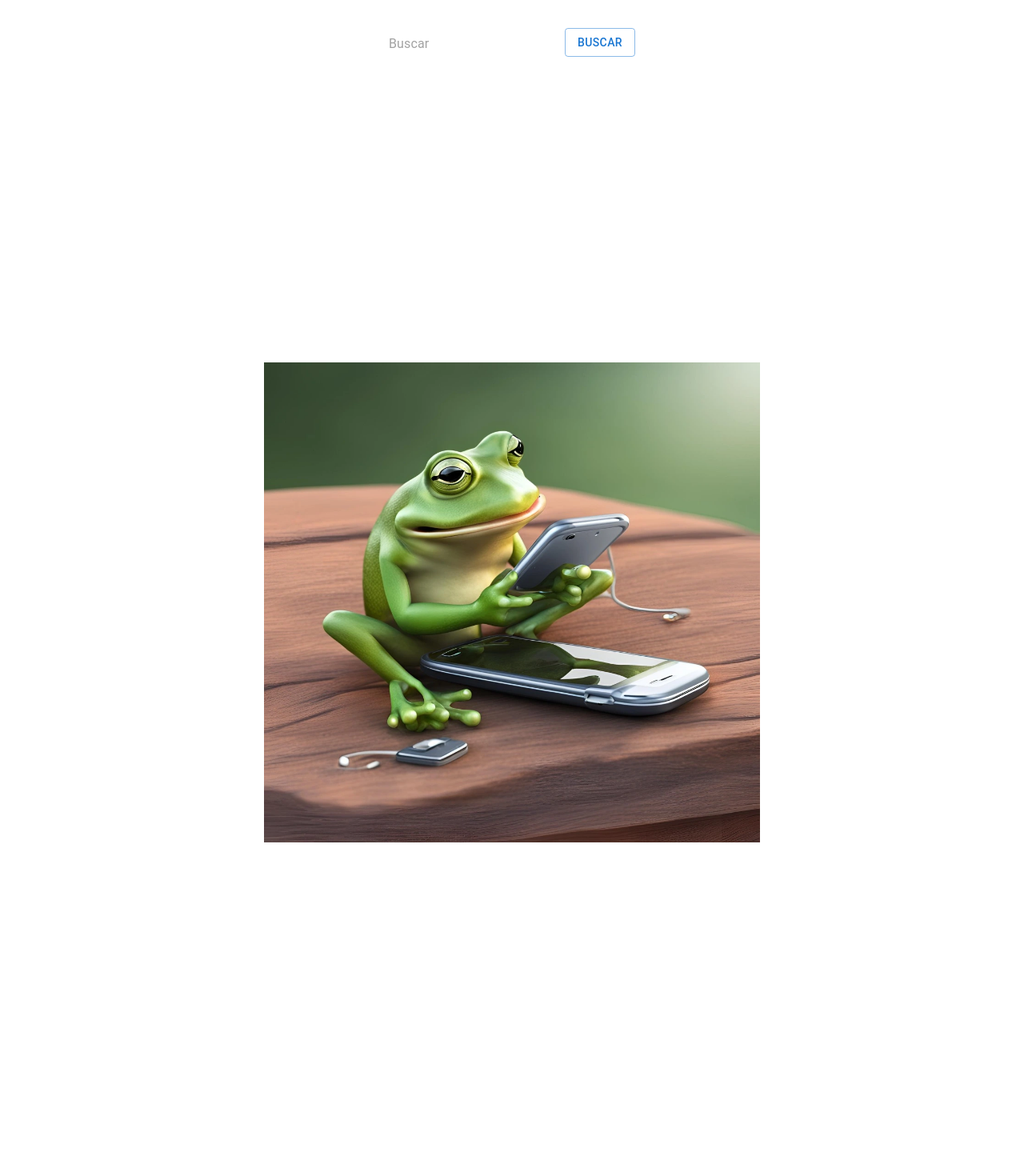
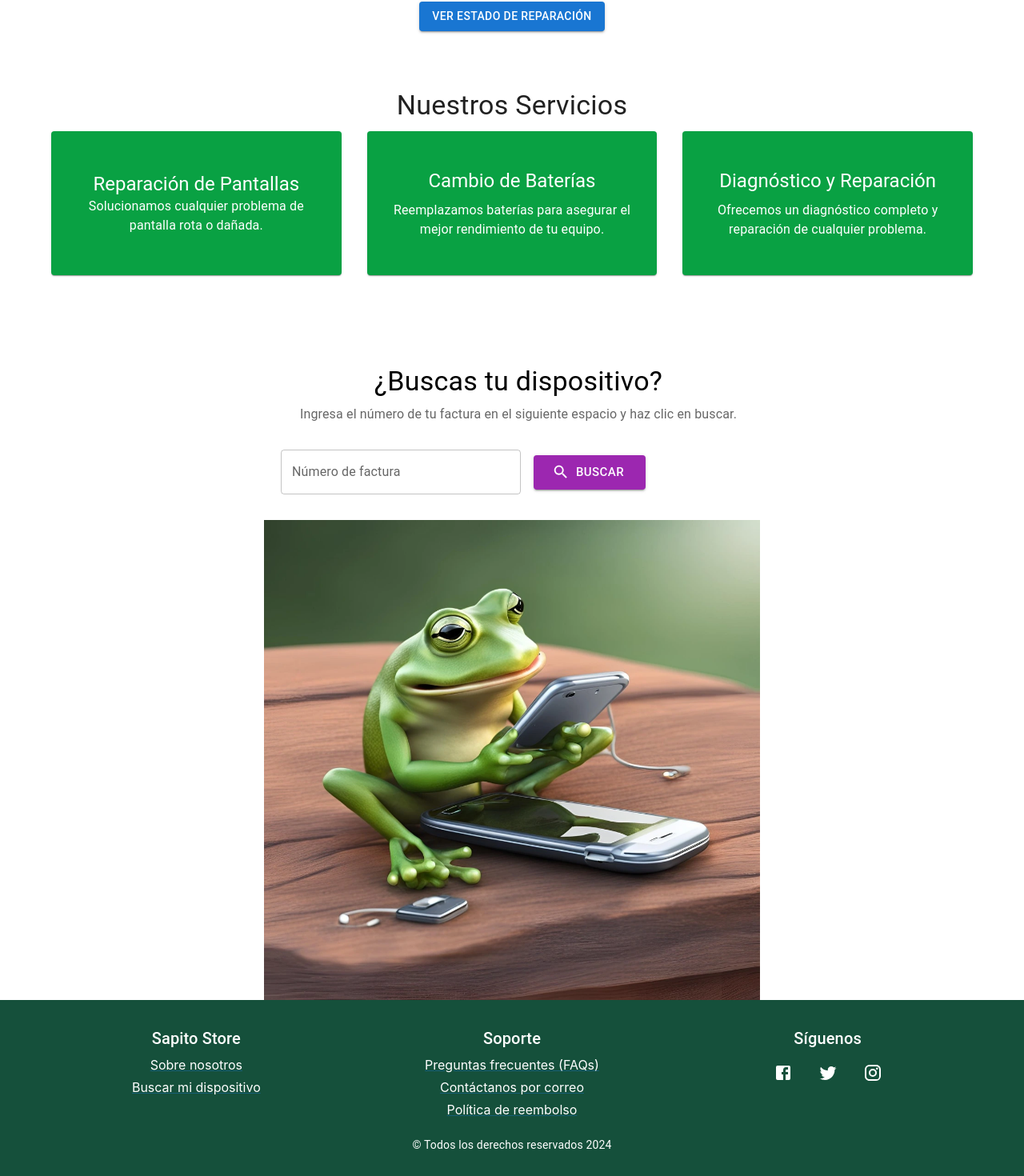
Before and after one commit to luisfer128/luisfer128.github.io, a React (Create React App) app: page / in a window 1280 px wide. Shown: the part 411-1881 px from the top of the page at 80% size. Before the commit the page ends 1468 px from the top, so only its background shows below. Built offline with nearby package versions, Linux system fonts and the light colour scheme.

Commit message:
Creado-toolbar-footer-landing-searchbar

```diff
--- a/src/App.js
+++ b/src/App.js
@@ -2,6 +2,8 @@ import './App.css';
 import Toolbar from './componentes/Toolbar';
 import SearchBar from './componentes/Searchbar';
 import sapoLandingImage from './images/sapo-landing.webp';
+import LandingPage from './componentes/LandingPage';
+import Footer from './componentes/Footer';
 
 function App() {
   return (
@@ -9,10 +11,12 @@ function App() {
       <Toolbar />
       <div className="content">
         <header className="App-header">
-        <SearchBar/>
+        <LandingPage />
+        <SearchBar />
+          <img src={sapoLandingImage} alt="Sapo Landing" className='imagen-landing' />
         </header>
         <div>
-          <img src={sapoLandingImage} alt="Sapo Landing" className='imagen-landing' />
+        <Footer />
         </div>
       </div>
     </div>
--- /dev/null
+++ b/src/componentes/Footer.jsx
@@ -0,0 +1,62 @@
+import React from 'react';
+import { Box, Container, Grid, Link, Typography, IconButton } from '@mui/material';
+import FacebookIcon from '@mui/icons-material/Facebook';
+import TwitterIcon from '@mui/icons-material/Twitter';
+import InstagramIcon from '@mui/icons-material/Instagram';
+
+function Footer() {
+  return (
+    <Box component="footer"
+        sx={{
+            background: 'linear-gradient(90deg, rgba(21,80,59,1) 0%, rgba(21,80,59,1) 50%)',
+            color: 'white',
+            py: 4,
+        }}
+    >
+        <Container>
+            <Grid container spacing={4}>
+                <Grid item xs={12} md={4}>
+                    <Typography variant="h6" gutterBottom>Sapito Store</Typography>
+                    <Link href="#" sx={{ display: 'block', color: 'inherit', mb: 1, '&:hover': { textDecoration: 'underline' } }}>
+                        Sobre nosotros
+                    </Link>
+                    <Link href="#" sx={{ display: 'block', color: 'inherit', mb: 1, '&:hover': { textDecoration: 'underline' } }}>
+                        Buscar mi dispositivo
+                    </Link>
+                </Grid>
+                <Grid item xs={12} md={4}>
+                    <Typography variant="h6" gutterBottom>Soporte</Typography>
+                        <Link href="#" sx={{ display: 'block', color: 'inherit', mb: 1, '&:hover': { textDecoration: 'underline' } }}>
+                        Preguntas frecuentes (FAQs)
+                    </Link>
+                        <Link href="#" sx={{ display: 'block', color: 'inherit', mb: 1, '&:hover': { textDecoration: 'underline' } }}>
+                        Contáctanos por correo
+                    </Link>
+                    <Link href="#" sx={{ display: 'block', color: 'inherit', mb: 1, '&:hover': { textDecoration: 'underline' } }}>
+                        Política de reembolso
+                    </Link>
+                </Grid>
+                <Grid item xs={12} md={4}>
+                    <Typography variant="h6" gutterBottom>Síguenos</Typography>
+                    <Box>
+                    <IconButton href="#" sx={{ color: 'inherit', mx: 1 }}>
+                        <FacebookIcon />
+                    </IconButton>
+                    <IconButton href="#" sx={{ color: 'inherit', mx: 1 }}>
+                        <TwitterIcon />
+                    </IconButton>
+                    <IconButton href="#" sx={{ color: 'inherit', mx: 1 }}>
+                        <InstagramIcon />
+                    </IconButton>
+                    </Box>
+                </Grid>
+            </Grid>
+            <Typography variant="body2" align="center" sx={{ mt: 2 }}>
+                © Todos los derechos reservados 2024
+            </Typography>
+        </Container>
+    </Box>
+  );
+}
+
+export default Footer;
--- /dev/null
+++ b/src/componentes/LandingPage.jsx
@@ -0,0 +1,72 @@
+import React from 'react';
+import {Box, Container, Typography, Button, Grid, Paper} from '@mui/material';
+
+function LandingPage() {
+    return(
+        <Box sx={{
+            bgcolor: 'background.paper',
+            pt: 8,
+            pb: 6,
+             }}>
+            <Container maxWidth="sm">
+                <Typography component="h1" variant="h2" align="center" color="text.primary" gutterBottom>
+                    Bienvenido a ServiSapito
+                </Typography>
+                <Typography variant="h5" align="center" color="text.secondary" paragraph>
+                    Soluciones rápidas y eficientes para la reparación de tu equipo celular. Consulta el estado de tu reparación en cualquier momento.
+                </Typography>
+                <Box sx={{ display: 'flex', justifyContent: 'center' }}>
+                    <Button variant="contained" color="primary" sx={{ m: 1 }}>
+                        Ver Estado de Reparación
+                    </Button>
+                </Box>
+            </Container>
+            <Container sx={{ mb:2 ,pt: 8, pb: 6 }} item="center">
+                <Typography variant="h4" align="center" color="text.primary" gutterBottom>
+                    Nuestros Servicios
+                </Typography>
+                <Grid container spacing={4} align="center">
+                    <Grid item xs={12}  md={4} sx={{transition: 'transform 0.3s ease', '&:hover': {
+                    transform: 'scale(0.95)'}
+                    }}>
+                        <Paper sx={{ background: 'rgb(9, 161, 67)', padding: 2, height:148,  display: 'flex', flexDirection: 'column', justifyContent: 'center'  }}>
+                            <Typography variant="h5" align="center" color='white' >
+                                Reparación de Pantallas
+                            </Typography>
+                            <Typography align="center" color='white'>
+                                Solucionamos cualquier problema de pantalla rota o dañada.
+                            </Typography>
+                        </Paper>
+                    </Grid>
+                    <Grid item xs={12}  md={4} sx={{transition: 'transform 0.3s ease', '&:hover': {
+                    transform: 'scale(0.95)'}
+                    }}>
+                        <Paper sx={{ background: 'rgb(9, 161, 67)', padding: 2, height:148,  display: 'flex', flexDirection: 'column', justifyContent: 'center'  }}>
+                            <Typography variant="h5" align="center" gutterBottom color='white'>
+                                Cambio de Baterías
+                            </Typography>
+                            <Typography align="center" color='white'>
+                                Reemplazamos baterías para asegurar el mejor rendimiento de tu equipo.
+                            </Typography>
+                        </Paper>
+                    </Grid>
+                    <Grid item xs={12}  md={4} sx={{transition: 'transform 0.3s ease', '&:hover': {
+                    transform: 'scale(0.95)'}
+                    }}>
+                        <Paper sx={{ background: 'rgb(9, 161, 67)', padding: 2, height:148,  display: 'flex', flexDirection: 'column', justifyContent: 'center'  }}>
+                            <Typography variant="h5" align="center" gutterBottom color='white'>
+                                Diagnóstico y Reparación
+                            </Typography>
+                            <Typography align="center" color='white'>
+                                Ofrecemos un diagnóstico completo y reparación de cualquier problema.
+                            </Typography>
+                        </Paper>
+                    </Grid>
+                </Grid>
+            </Container>
+        </Box>
+    );
+}
+
+
+export default LandingPage;
--- a/src/componentes/Searchbar.jsx
+++ b/src/componentes/Searchbar.jsx
@@ -1,33 +1,53 @@
-import React from 'react';
-import { InputBase, Button } from '@mui/material';
+import React, { useState } from 'react';
+import { Box, Typography, Button, TextField, Container } from '@mui/material';
+import SearchIcon from '@mui/icons-material/Search';
 
-const searchBarStyle = {
-    root: {
-      display: 'flex',
-      width: '100%',
-    },
-    input: {
-      marginLeft: 1,
-      flex: 1,
 
-    },
-    button: {
-      marginLeft: 1,
-    },
+function SearchBar() {
+    const [value, setValue] = useState('');
+        //valida si el valor ingresado contiene solo números enteros antes de actualizar el estado
+    const handleChange = (event) => {
+        const newValue = event.target.value;
+            if (/^\d*$/.test(newValue)) {
+            setValue(newValue);
+        }
   };
 
-function SearchBar() {
   return (
-    <div className={searchBarStyle.root}>
-      <InputBase
-        className={searchBarStyle.input}
-        placeholder="Buscar"
-        inputProps={{ 'aria-label': 'Buscar' }}
-      />
-      <Button variant="outlined" className={searchBarStyle.button}>
-        Buscar
-      </Button>
-    </div>
+    <Box ml={2}>
+        <Container>
+            <Typography variant="h4" color="black" mb={1}>
+                ¿Buscas tu dispositivo?
+            </Typography>
+            <Typography variant="body1" color="textSecondary" mb={1}>
+                Ingresa el número de tu factura en el siguiente espacio y haz clic en buscar.
+            </Typography>
+        </Container>
+        <Box display="flex" alignItems="center" mt={4} mb={4}>
+            <TextField
+                id="buscar"
+                label="Número de factura"
+                variant="outlined"
+                value={value}
+                onChange={handleChange}
+                inputProps={{
+                  inputMode: 'numeric',
+                  pattern: '[0-9]*',
+                  'aria-label': 'Buscar'
+                }}
+                sx={{ mr: 2,  width: '300px' }}
+            />
+            <Button
+                variant="contained"
+                color="secondary"
+                size="large"
+                startIcon={<SearchIcon />}
+                sx={{ width: '140px' }}
+            >
+                Buscar
+            </Button>
+        </Box>
+    </Box>
   );
 }
 
--- a/src/componentes/Toolbar.jsx
+++ b/src/componentes/Toolbar.jsx
@@ -5,18 +5,21 @@ import { AppBar, Box, Button, Toolbar as MuiToolbar, Typography } from '@mui/mat
 function Toolbar() {
     return (
         <Box sx={{ flexGrow: 1 }}>
-        <AppBar position="static" sx={{bgcolor:'green'}}>
+        <AppBar position="static" sx={{background: 'linear-gradient(90deg, rgba(21,80,59,1) 0%, rgba(21,80,59,1) 50%)',}}>
           <MuiToolbar>
-            <Typography variant="h6" component="div" sx={{ flexGrow: 1 }}>
-              Sapito Store
+            <Typography variant="h6" component="div" sx={{ flexGrow: 1, textAlign:'left' }}>
+              ServiSapito
             </Typography>
             <Typography variant="h6" component="div" sx={{ marginRight: '10px' }}>
             </Typography>
             <Button color="inherit">
-                Inicio
+              Inicio
             </Button>
             <Button color="inherit">
-               Mi movil
+              Mi movil
+            </Button>
+            <Button color="inherit">
+              Cotizacion
             </Button>
           </MuiToolbar>
         </AppBar>
```
